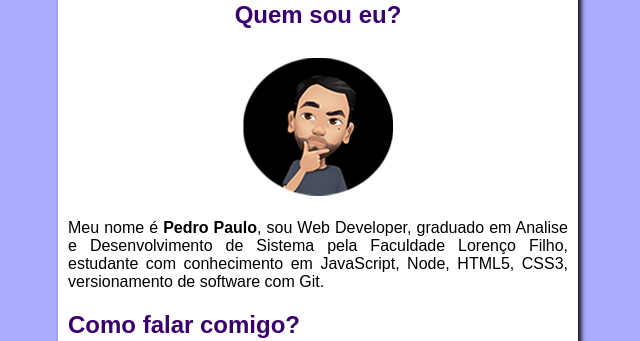
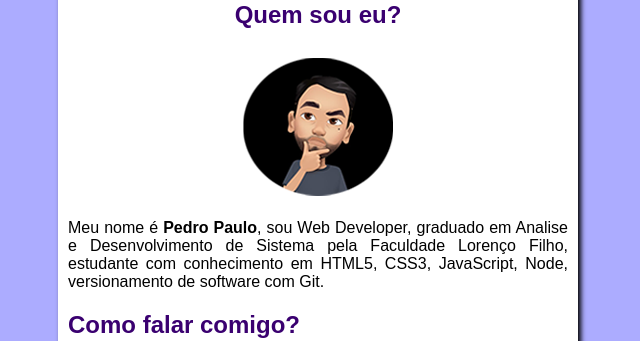
Before and after one commit to pedroppaf/pagina-social, a plain HTML site: page index.html in a window 1280 px wide. Shown: the part 97-438 px from the top of the page, without its empty margins (322-962 px from the left). Drawn offline with Linux system fonts and the light colour scheme.

Commit message:
Update index.html

```diff
--- a/index.html
+++ b/index.html
@@ -16,7 +16,7 @@
         <article class="descricao">
             <h2>Quem sou eu?</h2>
             <img src="imagens/qm-sou-eu.png" alt="quem sou eu">
-            <p class="desc">Meu nome é <strong>Pedro Paulo</strong>, sou Web Developer, graduado em Analise e Desenvolvimento de Sistema pela Faculdade Lorenço Filho, estudante com conhecimento em JavaScript, Node, HTML5, CSS3, versionamento de software com Git.</p>
+            <p class="desc">Meu nome é <strong>Pedro Paulo</strong>, sou Web Developer, graduado em Analise e Desenvolvimento de Sistema pela Faculdade Lorenço Filho, estudante com conhecimento em HTML5, CSS3, JavaScript, Node, versionamento de software com Git.</p>
         </article>
         <article>
             <h2>Como falar comigo?</h2>
```
